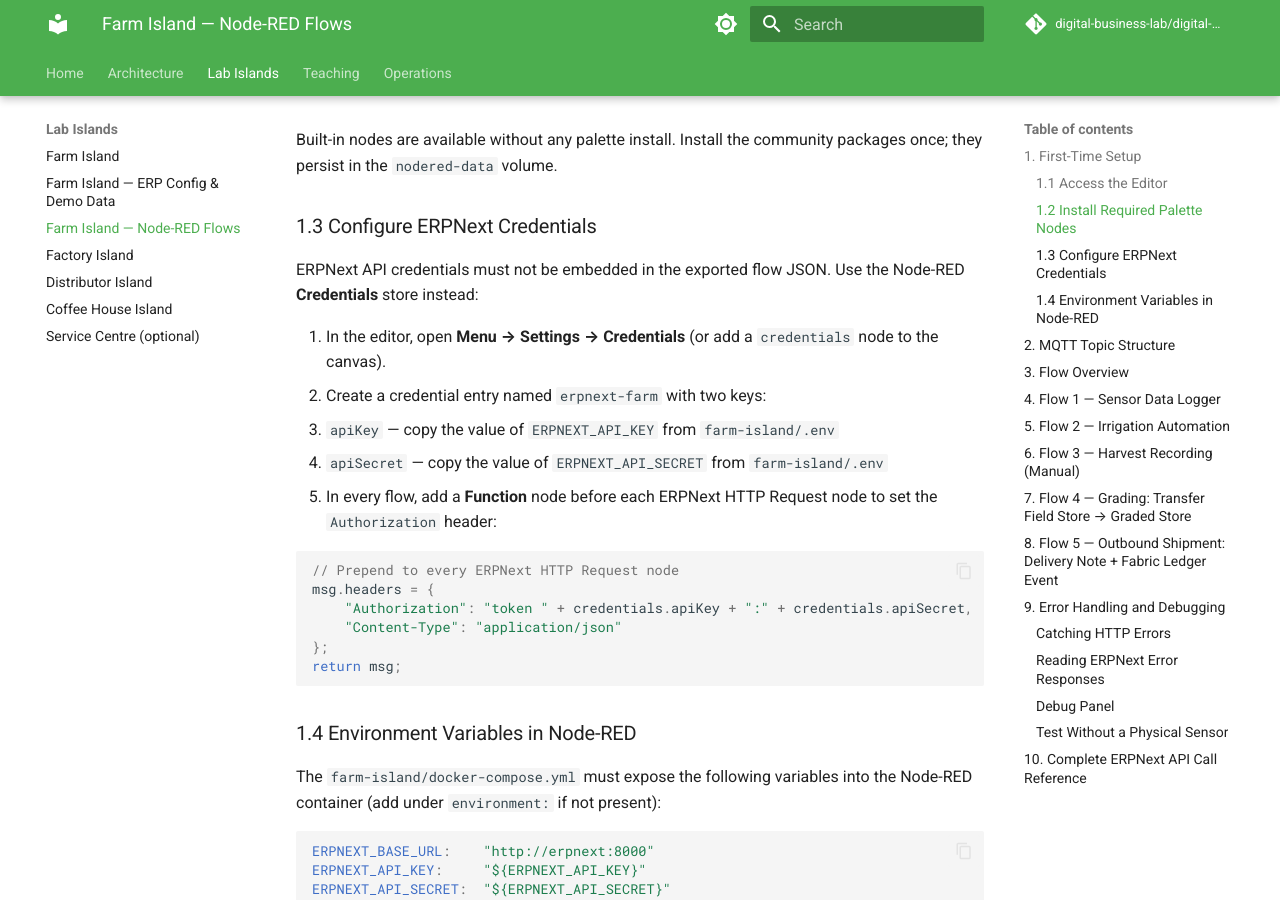
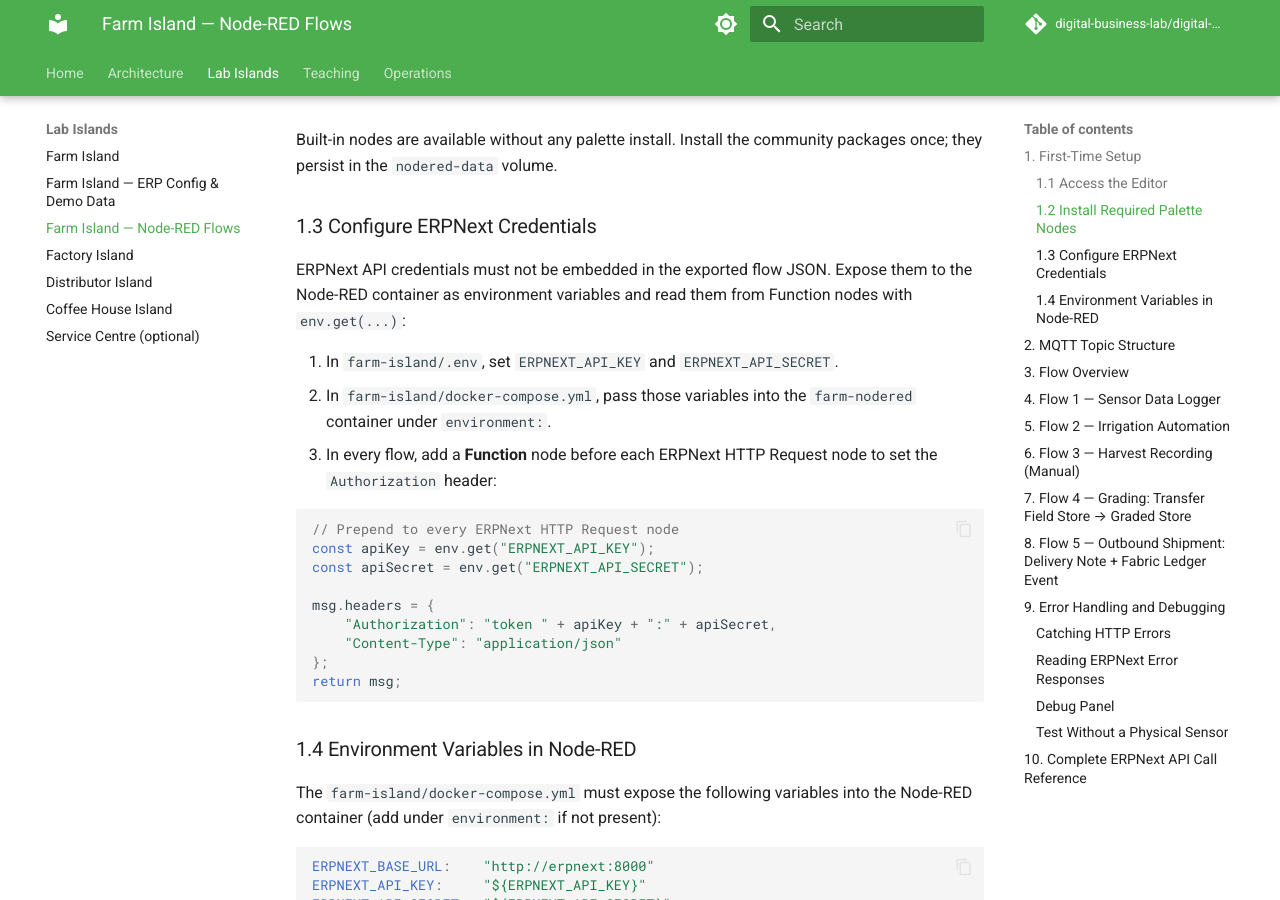
Before and after one commit to digital-business-lab/digital-supply-chain, an MkDocs documentation site: the page built from docs/islands/farm-nodered.md, in a window 1280 px wide and 900 px high, scrolled down 987 px. Built offline with MkDocs 1.6.1 and Material for MkDocs 9.7.7, drawn with Linux system fonts in a browser that asks for light colours; comment, search, counter and statistics services are not loaded.

Commit message:
Potential fix for pull request finding
Co-authored-by: Copilot Autofix powered by AI <175728472+Copilot@users.noreply.github.com>

````diff
--- a/docs/islands/farm-nodered.md
+++ b/docs/islands/farm-nodered.md
@@ -36,18 +36,19 @@ Built-in nodes are available without any palette install. Install the community
 
 ### 1.3 Configure ERPNext Credentials
 
-ERPNext API credentials must not be embedded in the exported flow JSON. Use the Node-RED **Credentials** store instead:
+ERPNext API credentials must not be embedded in the exported flow JSON. Expose them to the Node-RED container as environment variables and read them from Function nodes with `env.get(...)`:
 
-1. In the editor, open **Menu → Settings → Credentials** (or add a `credentials` node to the canvas).
-2. Create a credential entry named `erpnext-farm` with two keys:
-   - `apiKey` — copy the value of `ERPNEXT_API_KEY` from `farm-island/.env`
-   - `apiSecret` — copy the value of `ERPNEXT_API_SECRET` from `farm-island/.env`
+1. In `farm-island/.env`, set `ERPNEXT_API_KEY` and `ERPNEXT_API_SECRET`.
+2. In `farm-island/docker-compose.yml`, pass those variables into the `farm-nodered` container under `environment:`.
 3. In every flow, add a **Function** node before each ERPNext HTTP Request node to set the `Authorization` header:
 
 ```javascript
 // Prepend to every ERPNext HTTP Request node
+const apiKey = env.get("ERPNEXT_API_KEY");
+const apiSecret = env.get("ERPNEXT_API_SECRET");
+
 msg.headers = {
-    "Authorization": "token " + credentials.apiKey + ":" + credentials.apiSecret,
+    "Authorization": "token " + apiKey + ":" + apiSecret,
     "Content-Type": "application/json"
 };
 return msg;
````
